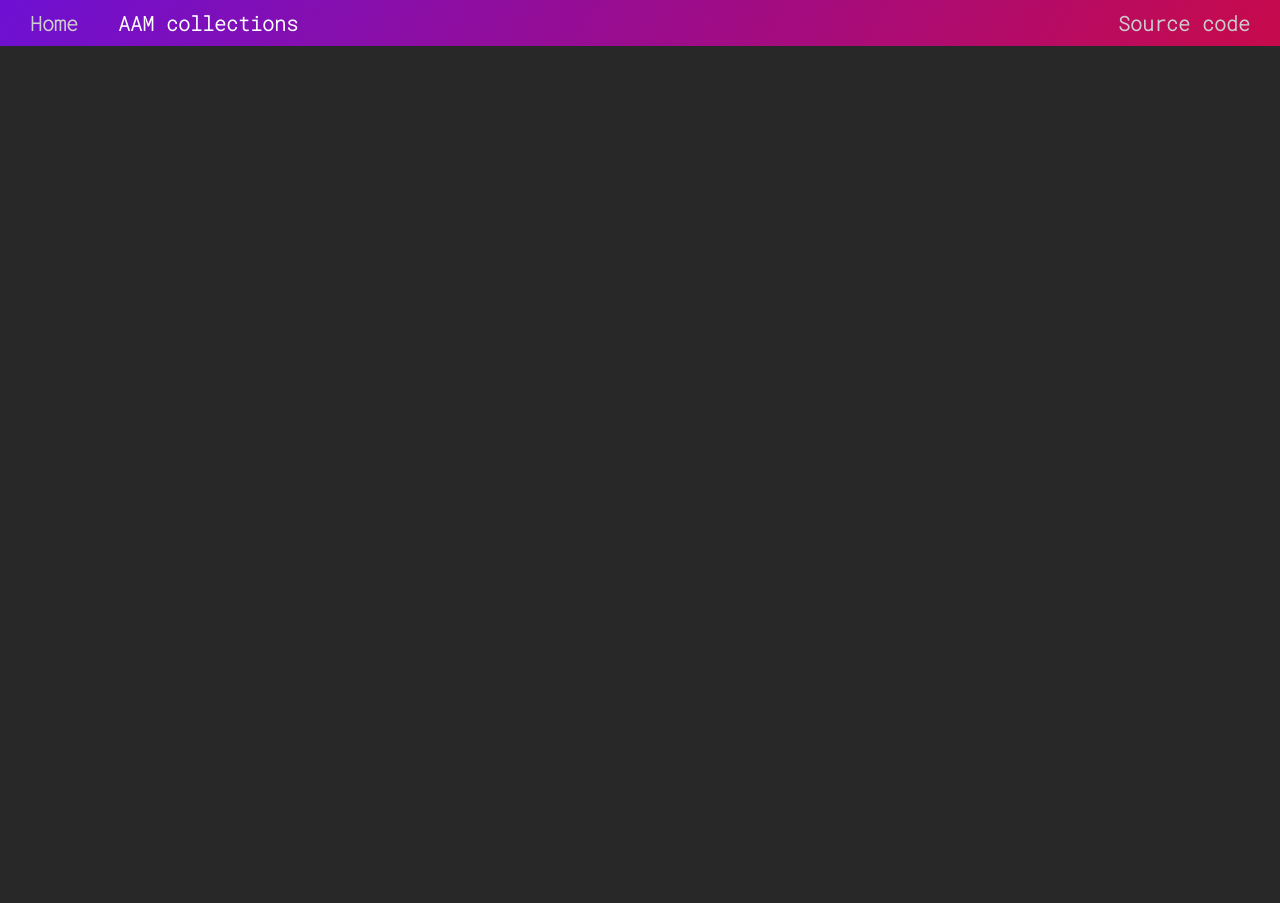
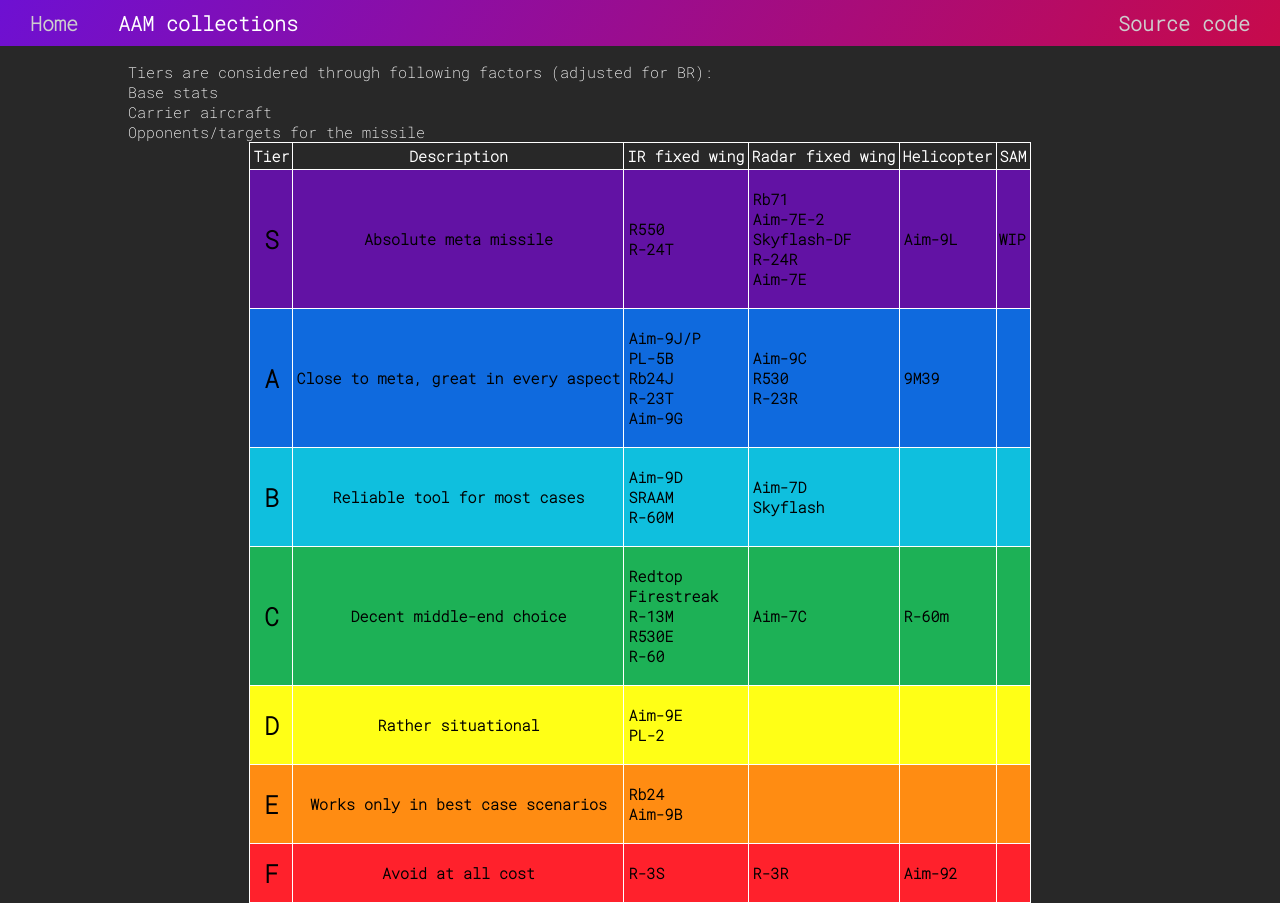
Before and after one commit to Warthunder-Open-Source-Foundation/wt_data_sheets_wasm, a website built with webpack: page static/tierlist.html in a window 1280 px wide. Before the commit the page ends 800 px from the top, so only its background shows below. Built offline with nearby package versions, Linux system fonts and the light colour scheme; some icons are missing.

Commit message:
Full tierlist, closes #20
Took 1 hour 38 minutes

```diff
--- a/static/styles.css
+++ b/static/styles.css
@@ -2,8 +2,11 @@
 
 html {
 	--color-text: #ffffff;
+	--color-text-anti: #000000;
+
 	--color-text-link: #00ffdf;
 	--color-text-dark: #9b9b9b;
+
 	--color-background: #282828;
 	--color-background-bright: #3d3d3d;
 
@@ -18,7 +21,8 @@ html {
 
 	--global-font: 'Roboto Mono', monospace;
 
-	background-color: var(--color-background);
+	background: var(--color-background);
+	color: var(--color-text);
 	font-family: var(--global-font);
 	font-size: 15px;
 }
--- a/static/tierlist.css
+++ b/static/tierlist.css
@@ -0,0 +1,87 @@
+ul, td {
+	padding: 2px;
+}
+
+td {
+	font-weight: bold;
+	border-color: var(--color-text);
+}
+
+ul {
+	list-style-type: none;
+	white-space: nowrap;
+}
+
+thead > tr > td{
+	text-align: center;
+	white-space: nowrap;
+	padding: 3px;
+}
+
+tbody > tr > td {
+	color: var(--color-text-anti);
+}
+
+.label {
+	position: absolute;
+	top: 50%;
+	left: 50%;
+	visibility: hidden;
+}
+
+.info_list {
+	padding: 0;
+	margin: 0 auto;
+}
+
+.tier_level, .tier_desc {
+	text-align: center;
+	white-space: nowrap;
+	padding: 3px;
+}
+
+.tier_level {
+	font-size: 25px;
+}
+
+#tier_table {
+	border-collapse: collapse;
+	margin-left: auto;
+	margin-right: auto;
+}
+
+#main {
+	padding-top: 2vh;
+	padding-left: 10vw;
+	padding-right: 10vw;
+
+	margin: 0 auto;
+}
+
+.S > * {
+	background: #6212a4;
+}
+
+.A > * {
+	background: #0f6ade;
+}
+
+.B > * {
+	 background: #0fbfde;
+}
+
+.C > * {
+	background: #1db156;
+}
+
+.D > * {
+	background: #ffff16;
+}
+
+.E > * {
+	background: #ff8c12;
+}
+
+.F > * {
+	background: #ff212c;
+}
--- a/static/tierlist.html
+++ b/static/tierlist.html
@@ -20,5 +20,167 @@
 			oldelem.parentNode.replaceChild(newelem, oldelem);
 		})
 </script>
+<div id="main">
+	<ul class="info_list">
+		<li>Tiers are considered through following factors (adjusted for BR):</li>
+		<li>Base stats</li>
+		<li>Carrier aircraft</li>
+		<li>Opponents/targets for the missile</li>
+	</ul>
+	<table id="tier_table">
+		<thead>
+		<tr>
+			<td>Tier</td>
+			<td>Description</td>
+			<td>IR fixed wing</td>
+			<td>Radar fixed wing</td>
+			<td>Helicopter</td>
+			<td>SAM</td>
+		</tr>
+		</thead>
+		<tbody>
+		<tr class="S">
+			<td class="tier_level">S</td>
+			<td class="tier_desc">Absolute meta missile</td>
+			<td>
+				<ul>
+					<li>R550</li>
+					<li>R-24T</li>
+				</ul>
+			</td>
+			<td>
+				<ul>
+					<li>Rb71</li>
+					<li>Aim-7E-2</li>
+					<li>Skyflash-DF</li>
+					<li>R-24R</li>
+					<li>Aim-7E</li>
+				</ul>
+			</td>
+			<td>
+				<ul>
+					<li>Aim-9L</li>
+				</ul>
+			</td>
+			<td>WIP</td>
+		</tr>
+		<tr class="A">
+			<td class="tier_level">A</td>
+			<td class="tier_desc">Close to meta, great in every aspect</td>
+			<td>
+				<ul>
+					<li>Aim-9J/P</li>
+					<li> PL-5B</li>
+					<li> Rb24J</li>
+					<li>R-23T</li>
+					<li>Aim-9G</li>
+				</ul>
+			</td>
+			<td>
+				<ul>
+					<li>Aim-9C</li>
+					<li>R530</li>
+					<li>R-23R</li>
+				</ul>
+			</td>
+			<td>
+				<ul>
+					<li>9M39</li>
+				</ul>
+			</td>
+			<td></td>
+		</tr>
+		<tr class="B">
+			<td class="tier_level">B</td>
+			<td class="tier_desc">Reliable tool for most cases</td>
+			<td>
+				<ul>
+					<li>Aim-9D</li>
+					<li>SRAAM</li>
+					<li>R-60M</li>
+				</ul>
+			</td>
+			<td>
+				<ul>
+					<li>Aim-7D</li>
+					<li>Skyflash</li>
+				</ul>
+			</td>
+			<td></td>
+			<td></td>
+		</tr>
+		<tr class="C">
+			<td class="tier_level">C</td>
+			<td class="tier_desc">Decent middle-end choice</td>
+			<td>
+				<ul>
+					<li>Redtop</li>
+					<li>Firestreak</li>
+					<li>R-13M </li>
+					<li>R530E</li>
+					<li>R-60</li>
+				</ul>
+			</td>
+			<td>
+				<ul>
+					<li>Aim-7C</li>
+				</ul>
+			</td>
+			<td>
+				<ul>
+					<li>R-60m</li>
+				</ul>
+			</td>
+			<td></td>
+		</tr>
+		<tr class="D">
+			<td class="tier_level">D</td>
+			<td class="tier_desc">Rather situational</td>
+			<td>
+				<ul>
+					<li>Aim-9E</li>
+					<li>PL-2</li>
+				</ul>
+			</td>
+			<td></td>
+			<td></td>
+			<td></td>
+		</tr>
+		<tr class="E">
+			<td class="tier_level">E</td>
+			<td class="tier_desc">Works only in best case scenarios</td>
+			<td>
+				<ul>
+					<li>Rb24</li>
+					<li>Aim-9B</li>
+				</ul>
+			</td>
+			<td></td>
+			<td></td>
+			<td></td>
+		</tr>
+		<tr class="F">
+			<td class="tier_level">F</td>
+			<td class="tier_desc">Avoid at all cost</td>
+			<td>
+				<ul>
+					<li>R-3S</li>
+				</ul>
+			</td>
+			<td>
+				<ul>
+					<li>R-3R</li>
+				</ul>
+			</td>
+			<td>
+				<ul>
+					<li>Aim-92</li>
+				</ul>
+			</td>
+			<td></td>
+		</tr>
+		</tbody>
+	</table>
+</div>
 </body>
 </html>
```
Lines whose indentation alone changed are shown as unchanged.
